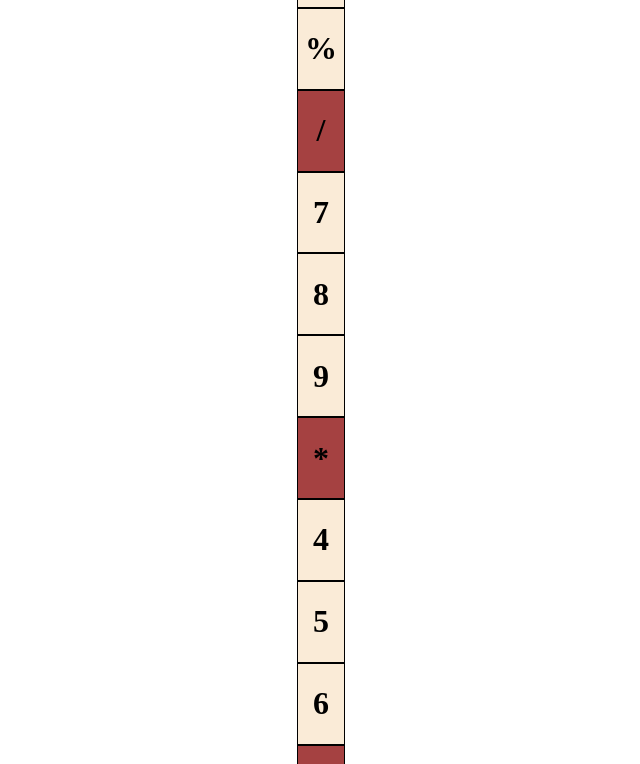
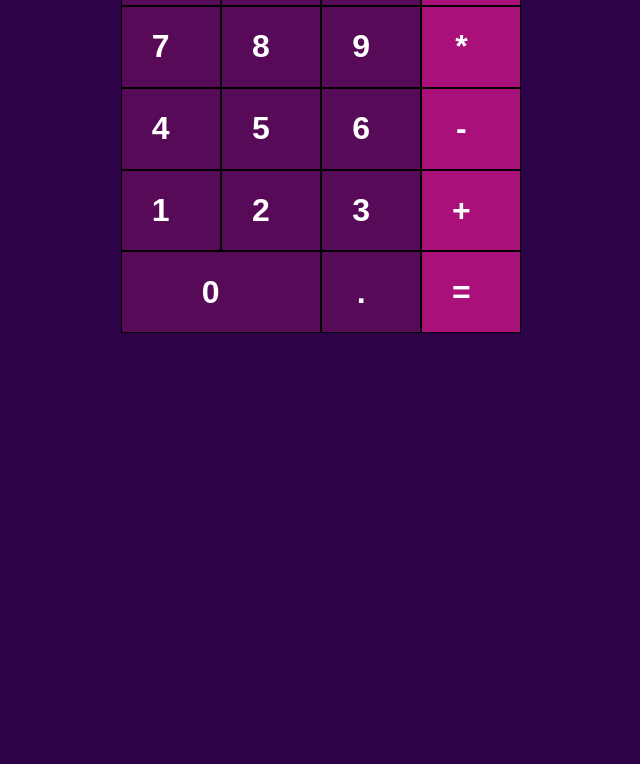
Before and after one commit to Lalit-kumar001/calculator, a plain HTML site: page index.html in a window 1280 px wide. Shown: the part 166-930 px from the top of the page, without its empty margins (319-959 px from the left). After the commit the page ends 800 px from the top, so only its background shows below. Drawn offline with Linux system fonts and the light colour scheme.

Commit message:
Update style.css

```diff
--- a/style.css
+++ b/style.css
@@ -2,18 +2,37 @@
     display: flex;
   justify-content: center;
   align-content: center;
+background-color: #2E0249;
+  flex-direction: column;
 }
-
+#div{
+    text-align: center;
+}
+#heading{
+    font-size: 3rem;
+    font-weight: 700;
+    font-family: sans-serif;
+    letter-spacing: 10px;
+    color: #F806CC;
+}
+h1{
+    color: white;
+    font-family: sans-serif;
+    font-weight: 700;
+    letter-spacing: 20px;
+}
  .container{
-/*     width: 20vw; */
+    /* width: 20vw; */
     height: auto;
-    display: auto;
+    display: grid;
     grid-template-columns: 1fr 1fr 1fr 1fr;
     grid-template-rows: 1fr 1fr 1fr 1fr 1fr 1fr;
     background-color: black;
+    align-self: center;
     /* grid-auto-rows: 100px; */
 }
 .item{
+    /* width: 100px; */
     background-color: pink;
     border: solid 1px black;
     display: flex;
@@ -27,14 +46,15 @@
     display: flex;
     justify-content: end;
     flex-wrap: wrap;
+    overflow: hidden;
 }
 .item18{
     grid-row: 6/7;
     grid-column: 1/span 2;
 }
 .wheat{
-    background-color: antiquewhite;
+    background-color: #570A57;
 }
 .red{
-    background-color: rgb(165, 65, 65);
+    background-color: #A91079;
 }
```
